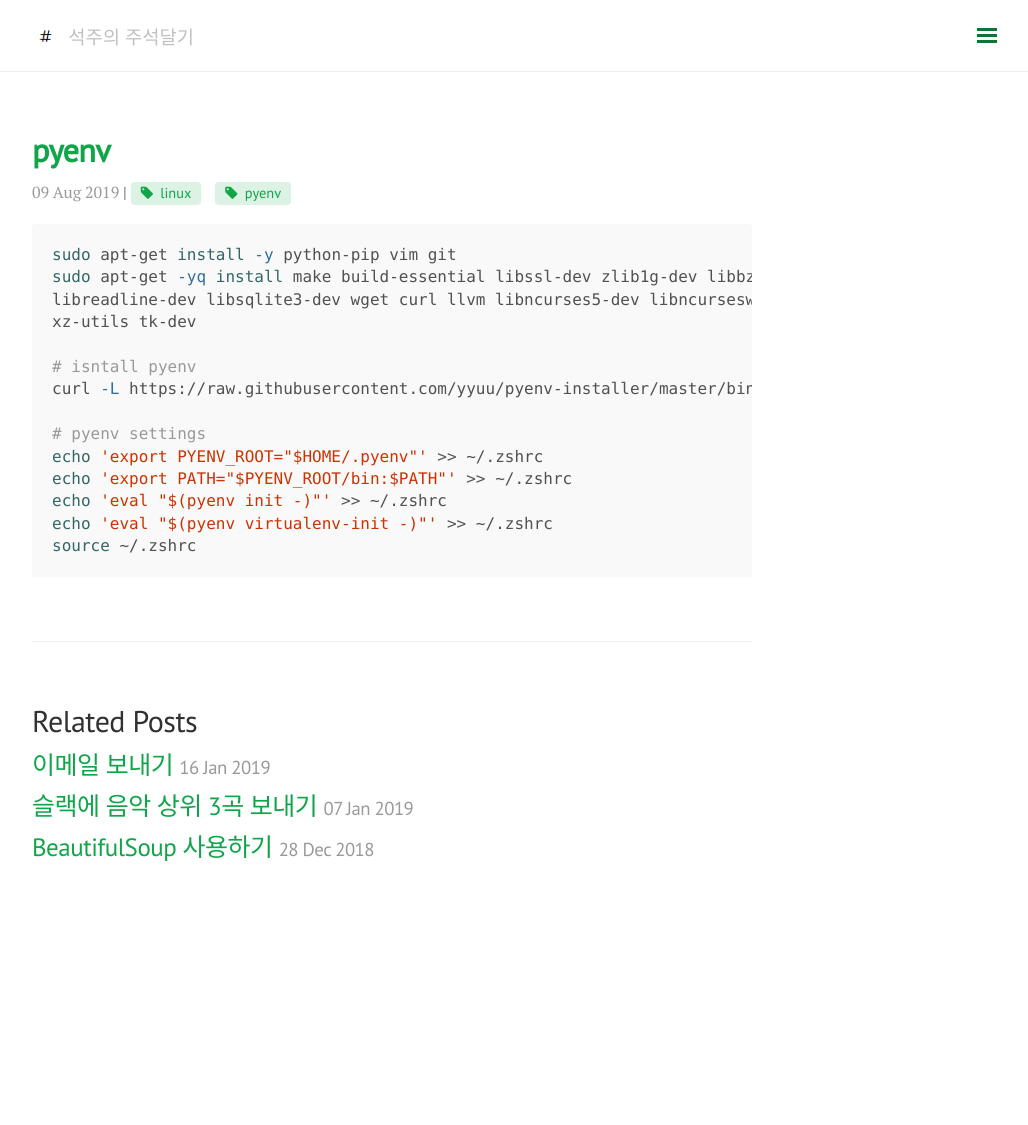
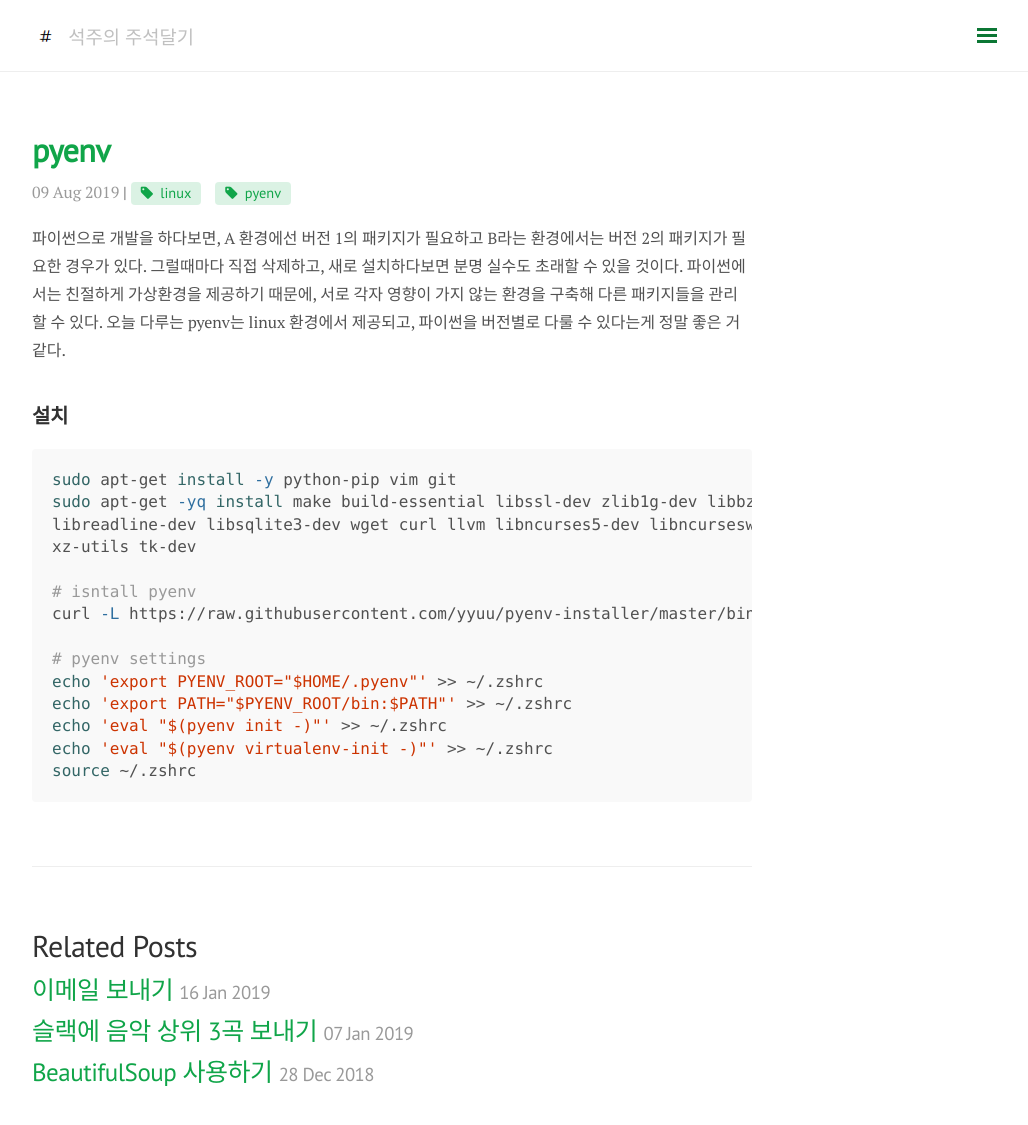
Before and after one commit to somefood/somefood.github.io, a Jekyll site: the page built from _posts/Linux/2019-08-09-pyenv.md, in a window 1280 px wide and 1149 px high. Shown: the top 1125 px of the window, without its empty margins (248-1276 px from the left). Built offline with Jekyll 4.4.1, drawn with Linux system fonts in a browser that asks for light colours; nearby versions of some CDN libraries; comment, search, counter and statistics services are not loaded.

Commit message:
Update 2019-08-09-pyenv.md

````diff
--- a/_posts/Linux/2019-08-09-pyenv.md
+++ b/_posts/Linux/2019-08-09-pyenv.md
@@ -6,6 +6,13 @@ tags: [linux, pyenv]
 comments: true
 ---
 
+파이썬으로 개발을 하다보면, A 환경에선 버전 1의 패키지가 필요하고 B라는 환경에서는 버전 2의 패키지가 필요한 경우가 있다.
+그럴때마다 직접 삭제하고, 새로 설치하다보면 분명 실수도 초래할 수 있을 것이다.
+파이썬에서는 친절하게 가상환경을 제공하기 때문에, 서로 각자 영향이 가지 않는 환경을 구축해 다른 패키지들을 관리할 수 있다.
+오늘 다루는 pyenv는 linux 환경에서 제공되고, 파이썬을 버전별로 다룰 수 있다는게 정말 좋은 거 같다.
+
+
+## 설치
 ```shell
 sudo apt-get install -y python-pip vim git
 sudo apt-get -yq install make build-essential libssl-dev zlib1g-dev libbz2-dev \
````
